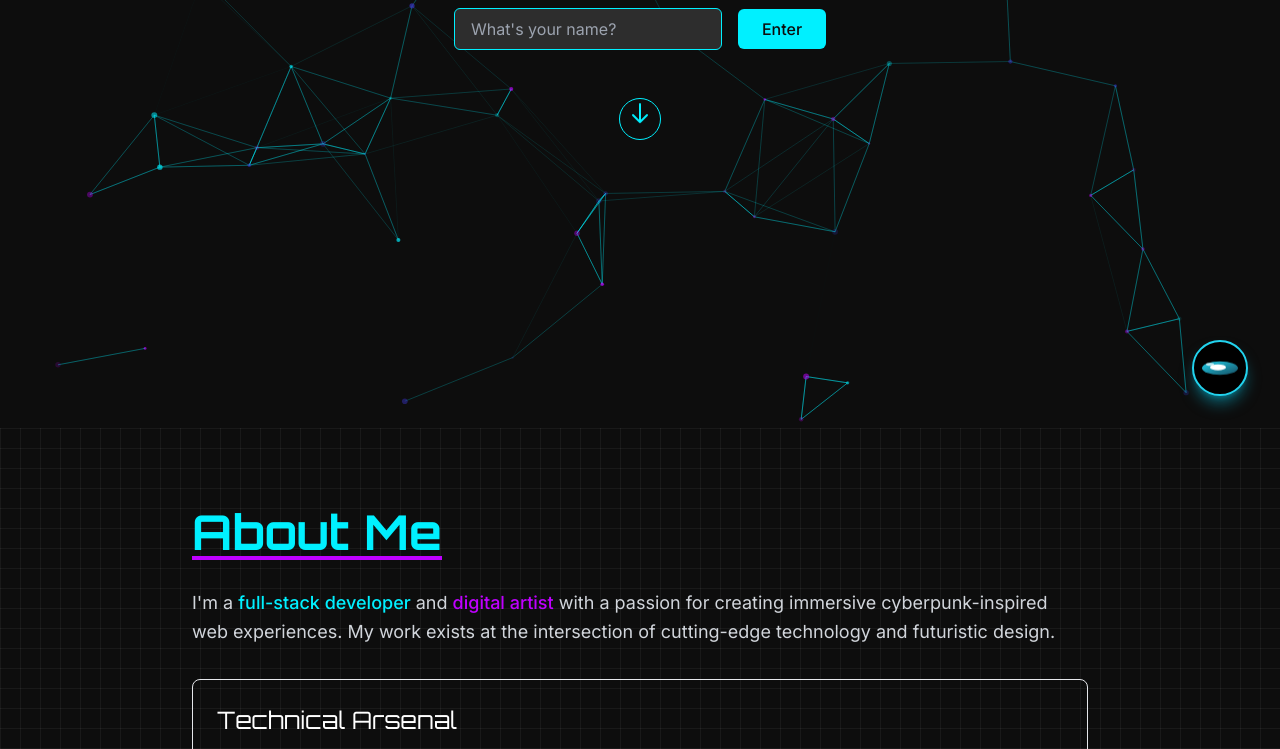
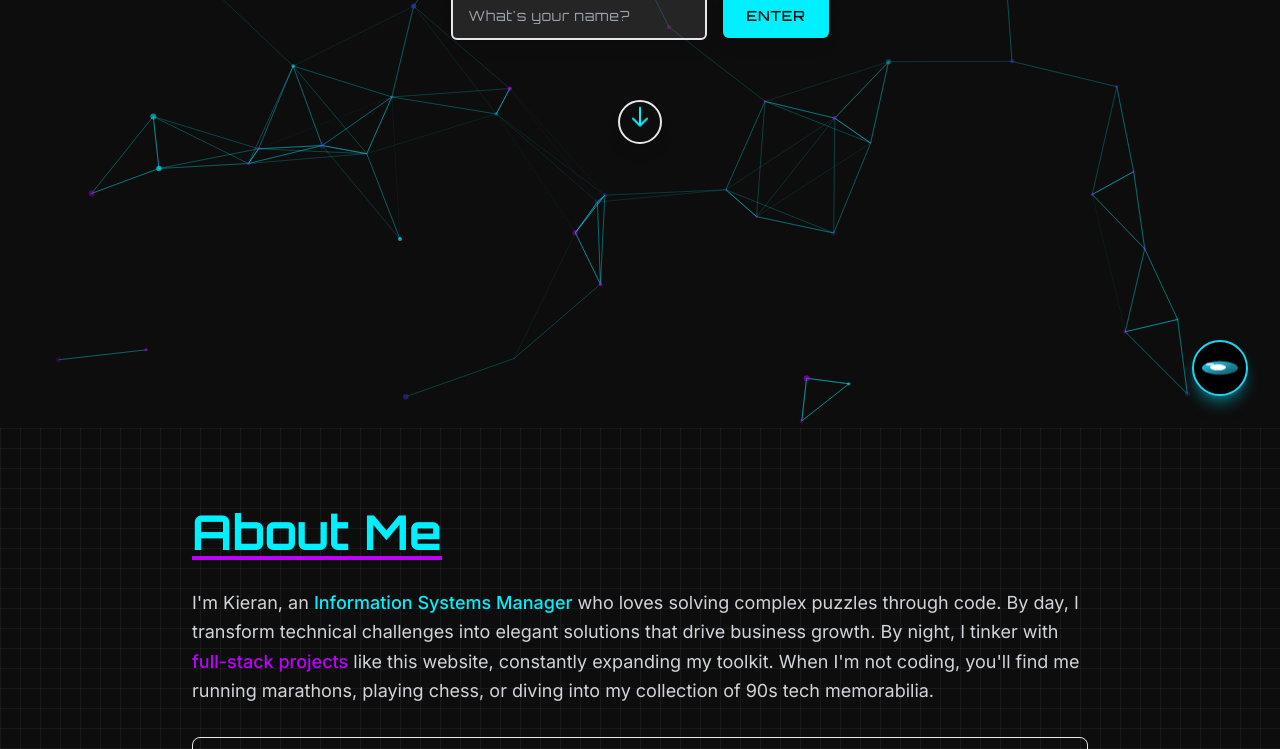
Before and after one commit to kierzio/kierz-rebuild, a Gatsby site: page / in a window 1280 px wide. Shown: the part 372-1121 px from the top of the page. Built offline with nearby package versions, Linux system fonts and the light colour scheme; Gatsby itself is replaced by a stand-in of ours.

Commit message:
content updates, styling changes to hero section

```diff
--- a/src/components/Sections/About/index.js
+++ b/src/components/Sections/About/index.js
@@ -15,7 +15,7 @@ const About = () => {
 
           <div className="space-y-8 animate-fadeIn">
             <p className="text-lg text-gray-300 leading-relaxed">
-              I'm a <span className="text-neon-blue font-medium">full-stack developer</span> and <span className="text-neon-purple font-medium">digital artist</span> with a passion for creating immersive cyberpunk-inspired web experiences. My work exists at the intersection of cutting-edge technology and futuristic design.
+            I'm Kieran, an <span className="text-[var(--color-neon-blue)] font-medium">Information Systems Manager</span> who loves solving complex puzzles through code. By day, I transform technical challenges into elegant solutions that drive business growth. By night, I tinker with <span className="text-[var(--color-neon-purple)] font-medium">full-stack projects</span> like this website, constantly expanding my toolkit. When I'm not coding, you'll find me running marathons, playing chess, or diving into my collection of 90s tech memorabilia.
             </p>
 
             <div className="border border-neon-blue/30 rounded-lg p-6 bg-cyber-light/30 backdrop-blur-sm">
@@ -34,14 +34,14 @@ const About = () => {
               <div className="flex-1 border border-neon-purple/30 rounded-lg p-6 bg-cyber-light/30 backdrop-blur-sm">
                 <h3 className="text-xl font-orbitron text-white mb-3">Background</h3>
                 <p className="text-gray-300">
-                  With over 5 years of experience building digital products, I specialize in creating interfaces that are not only functional but immersive. I believe the future of the web is experiential.
+                With over 5 years of experience in digital transformation, I bring a unique blend of economic analysis and technical expertise to every project. My foundation in Economics provides analytical rigor, while my Computer Science background and continuous learning fuel my technical capabilities. I've specialized in developing data-driven systems that bridge business needs with technological solutions. My approach combines formal education with hands-on experience, allowing me to see both the technical details and the bigger strategic picture in every challenge I tackle.
                 </p>
               </div>
 
               <div className="flex-1 border border-neon-blue/30 rounded-lg p-6 bg-cyber-light/30 backdrop-blur-sm">
                 <h3 className="text-xl font-orbitron text-white mb-3">Philosophy</h3>
                 <p className="text-gray-300">
-                    I create interfaces and data solutions that deliver powerful functionality through clarity and precision. My focus is intuitive, responsive design combined with performant, modern technologies tailored to deliver real-world impact.
+                I create digital experiences that honor the personal, exploratory spirit of the early web while embracing tomorrow's innovations. I believe AI represents an extraordinary opportunity to enhance human creativity—not replace it. My work aims to find that sweet spot where cutting-edge technology amplifies our uniquely human capacity for imagination, connection, and meaning. In a world of increasing automation, I'm committed to building tools that expand possibilities rather than limit them.
                 </p>
               </div>
             </div>
--- a/src/components/Sections/Hero/index.js
+++ b/src/components/Sections/Hero/index.js
@@ -70,17 +70,21 @@ const Hero = () => {
         {!userName && (
           <form onSubmit={handleNameSubmit} className="mt-8">
             <div className="flex flex-col md:flex-row justify-center items-center space-y-4 md:space-y-0 md:space-x-4">
+              <div className="relative w-full md:w-auto">
                 <input
                   type="text"
                   name="name"
                   placeholder="What's your name?"
-                className="bg-cyber-light text-white border border-neon-blue rounded-md px-4 py-2 focus:outline-none focus:ring-2 focus:ring-neon-purple w-full md:w-auto"
+                  className="bg-white/10 text-neon-blue border-2 border-neon-blue/50 rounded-md px-4 py-3 focus:outline-none focus:border-neon-purple focus:ring-2 focus:ring-neon-purple/30 w-full md:w-64 font-orbitron text-sm tracking-wider placeholder-neon-blue/40 shadow-lg shadow-neon-blue/20"
                 />
+                <div className="absolute inset-0 bg-neon-blue/5 rounded-md pointer-events-none"></div>
+              </div>
               <button
                 type="submit"
-                className="bg-neon-blue text-cyber-dark font-medium px-6 py-2 rounded-md hover:bg-neon-purple transition-colors duration-300 w-full md:w-auto"
+                className="bg-neon-blue text-cyber-dark font-medium px-6 py-3 rounded-md hover:bg-neon-purple transition-all duration-300 w-full md:w-auto font-orbitron tracking-wider uppercase text-sm relative overflow-hidden group shadow-lg shadow-neon-blue/30"
               >
-                Enter
+                <span className="relative z-10">Enter</span>
+                <span className="absolute inset-0 bg-gradient-to-r from-neon-blue to-neon-purple opacity-0 group-hover:opacity-100 transition-opacity duration-300"></span>
               </button>
             </div>
           </form>
@@ -88,12 +92,38 @@ const Hero = () => {
 
         <div className="mt-12">
           <button
-            onClick={() => document.getElementById("intro").scrollIntoView({ behavior: "smooth" })}
-            className="group border border-neon-blue rounded-full p-2 hover:bg-neon-blue/20 transition-all duration-300"
+            onClick={() => document.getElementById("about").scrollIntoView({ behavior: "smooth" })}
+            className="group relative p-3 rounded-full hover:bg-neon-blue/10 transition-all duration-300 focus:outline-none"
+            aria-label="Scroll to About section"
           >
-            <svg xmlns="http://www.w3.org/2000/svg" className="h-6 w-6 text-neon-blue animate-bounce" fill="none" viewBox="0 0 24 24" stroke="currentColor">
-              <path strokeLinecap="round" strokeLinejoin="round" strokeWidth={2} d="M19 14l-7 7m0 0l-7-7m7 7V3" />
+            {/* Outer glow ring */}
+            <div className="absolute inset-0 rounded-full bg-neon-blue/0 group-hover:bg-neon-blue/5 transition-all duration-500 animate-pulse"></div>
+
+            {/* Inner circle */}
+            <div className="relative border-2 border-neon-blue/50 rounded-full p-2 group-hover:border-neon-blue transition-all duration-300 shadow-lg group-hover:shadow-neon-blue/40">
+              <svg
+                xmlns="http://www.w3.org/2000/svg"
+                className="h-6 w-6 text-neon-blue animate-bounce group-hover:text-neon-purple transition-colors duration-300"
+                fill="none"
+                viewBox="0 0 24 24"
+                stroke="currentColor"
+              >
+                <path
+                  strokeLinecap="round"
+                  strokeLinejoin="round"
+                  strokeWidth={2}
+                  d="M19 14l-7 7m0 0l-7-7m7 7V3"
+                  className="group-hover:stroke-[2.5] transition-all duration-300"
+                />
               </svg>
+            </div>
+
+            {/* Animated particles */}
+            <div className="absolute top-1/2 left-1/2 -translate-x-1/2 -translate-y-1/2 w-full h-full opacity-0 group-hover:opacity-100 transition-opacity duration-300 pointer-events-none">
+              <div className="absolute top-1/2 left-1/2 w-1 h-1 rounded-full bg-neon-blue animate-ping delay-100"></div>
+              <div className="absolute top-1/2 left-1/2 w-1 h-1 rounded-full bg-neon-purple animate-ping delay-300"></div>
+              <div className="absolute top-1/2 left-1/2 w-1 h-1 rounded-full bg-neon-blue animate-ping delay-500"></div>
+            </div>
           </button>
         </div>
       </div>
--- a/src/components/Sections/Projects/index.js
+++ b/src/components/Sections/Projects/index.js
@@ -44,7 +44,7 @@ const Projects = () => {
       <div className="container mx-auto px-4">
         <h2 className="text-4xl md:text-5xl font-bold mb-12 text-neon-blue font-orbitron text-center">
           <span className="relative inline-block">
-            <span className="relative z-10">Projects</span>
+            <span className="relative z-10">Projects [coming soon]</span>
             <span className="absolute bottom-0 left-0 w-full h-1 bg-neon-purple transform translate-y-1"></span>
           </span>
         </h2>
--- a/tailwind.config.js
+++ b/tailwind.config.js
@@ -20,11 +20,23 @@ module.exports = {
           'pulse': 'pulse 1.5s cubic-bezier(0.4, 0, 0.6, 1) infinite',
           'fadeIn': 'fadeIn 0.3s ease-out forwards',
           'glowPulse': 'glowPulse 2s infinite',
+          'ping': 'ping 1.5s cubic-bezier(0, 0, 0.2, 1) infinite',
         },
         boxShadow: {
           'neon-blue': '0 0 5px 0 var(--color-neon-blue), 0 0 10px 0 var(--color-neon-blue)',
           'neon-purple': '0 0 5px 0 var(--color-neon-purple), 0 0 10px 0 var(--color-neon-purple)',
         },
+        keyframes: {
+          ping: {
+            '0%': { transform: 'scale(0)', opacity: 1 },
+            '75%, 100%': { transform: 'scale(2.5)', opacity: 0 },
+          },
+        },
+        transitionDelay: {
+          '100': '100ms',
+          '300': '300ms',
+          '500': '500ms',
+        }
       },
     },
     plugins: [],
```
Lines whose indentation alone changed are shown as unchanged.
